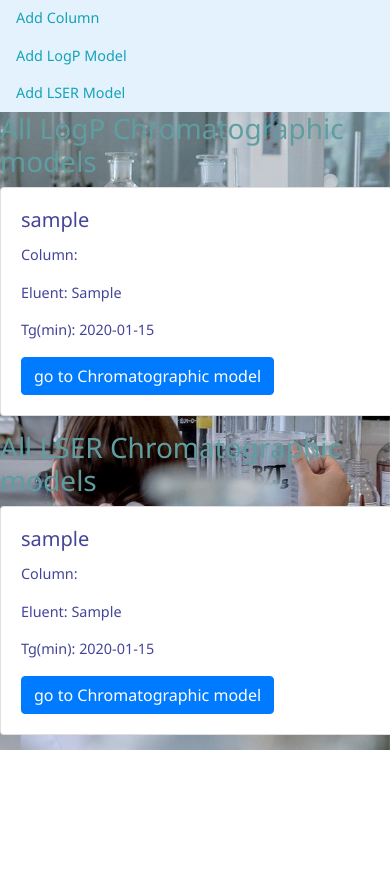
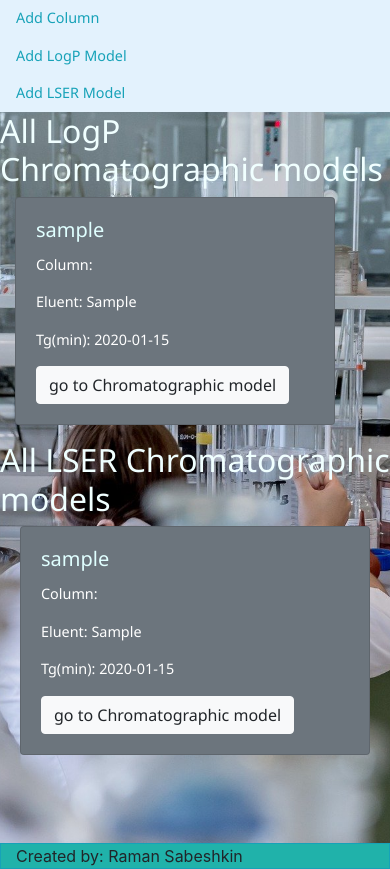
Before and after one commit to RamanSabeshkin/Chromatography_project, a Django app: page / in a window 390 px wide. Shown: the part 17-886 px from the top of the page. Before the commit the page ends 767 px from the top, so only its background shows below. Run offline with Django 3.2, Linux system fonts and the light colour scheme; tables that the repository leaves empty hold one stand-in row (values such as "Sample post"); some libraries are stand-ins or nearby versions.

Commit message:
10 commit: 1. Add aditional beauty

```diff
--- a/Chromatography/static/style.css
+++ b/Chromatography/static/style.css
@@ -7,9 +7,14 @@
     background-size: cover;
     background-repeat: no-repeat;
     background-position: center top;
+    min-height: 100vh;
 }
 
 
 h3 {
     color: cadetblue;
 }
+
+h2 {
+    color: azure;
+}
--- a/Chromatography/templates/base.html
+++ b/Chromatography/templates/base.html
@@ -82,9 +82,13 @@
     </div>
     </div>
 
-
-
-
+{% block footer %}
+<div class="row border border-info" style="margin: auto; background-color: lightseagreen ">
+        <div class="col-sm-10">
+            Created by: Raman Sabeshkin
+        </div>
+    </div>
+{% endblock %}
 
 
 </html>
--- a/Chromatography/templates/chromobjects/all_logpmodels.html
+++ b/Chromatography/templates/chromobjects/all_logpmodels.html
@@ -11,7 +11,7 @@
       <div class="col-sm">
         <div class="card text-white bg-secondary mb-3" style="width: 20rem ; background-color: #e3f2fd;">
            <div class="card-body">
-                <h5 class="card-title" style="color: lightcyan">{{ lsermodel.slug }}</h5>
+                <h5 class="card-title" style="color: lightcyan">{{ logpmodel.slug }}</h5>
                 <p class="card-text"> Column: {{ logpmodel.column}}</p>
                 <p class="card-text"> Eluent: {{ logpmodel.eluent}}</p>
                 <p class="card-text"> Tg(min): {{ logpmodel.gradient_time}}</p>
--- a/Chromatography/templates/chromobjects/all_models.html
+++ b/Chromatography/templates/chromobjects/all_models.html
@@ -7,37 +7,39 @@
 
 {% block body %}
 
-    <h3>All LogP Chromatographic models</h3>
+    <h2>All LogP Chromatographic models</h2>
 
     {% for logpmodel in logpmodels %}
-      <div class="card-deck">
-        <div class="card" style="width: 25rem;">
+      <div class="col-sm">
+        <div class="card text-white bg-secondary mb-3" style="width: 20rem ; background-color: #e3f2fd;">
            <div class="card-body">
-                <h5 class="card-title">{{ logpmodel.slug }}</h5>
+                <h5 class="card-title" style="color: lightcyan">{{ logpmodel.slug }}</h5>
                 <p class="card-text"> Column: {{ logpmodel.column}}</p>
                 <p class="card-text"> Eluent: {{ logpmodel.eluent}}</p>
                 <p class="card-text"> Tg(min): {{ logpmodel.gradient_time}}</p>
-                <a href="{{ logpmodel.get_absolute_url }}" class="btn btn-primary">go to Chromatographic model</a>
+                <a href="{{ logpmodel.get_absolute_url }}" class="btn btn-light">go to Chromatographic model</a>
            </div>
          </div>
       </div>
     {% endfor %}
 
-    <h3>All LSER Chromatographic models</h3>
+    <h2>All LSER Chromatographic models</h2>
 
+    <div class="row" style="margin: 5px">
     {% for lsermodel in lsermodels %}
 
-        <div class="card-deck">
-            <div class="card" style="width: 25rem;">
+       <div class="col-sm">
+        <div class="card text-white bg-secondary mb-3" style="min-width: 18rem; background-color: #e3f2fd;">
            <div class="card-body">
-                <h5 class="card-title">{{ lsermodel.slug }}</h5>
-                <p class="card-text">Column: {{ lsermodel.column}}</p>
-                <p class="card-text">Eluent: {{ lsermodel.eluent}}</p>
-                <p class="card-text">Tg(min): {{ lsermodel.gradient_time}}</p>
-                <a href="{{ lsermodel.get_absolute_url }}" class="btn btn-primary">go to Chromatographic model</a>
+                <h5 class="card-title" style="color: lightcyan">{{ lsermodel.slug }}</h5>
+                <p class="card-text"> Column: {{ lsermodel.column}}</p>
+                <p class="card-text"> Eluent: {{ lsermodel.eluent}}</p>
+                <p class="card-text"> Tg(min): {{ lsermodel.gradient_time}}</p>
+                <a href="{{ lsermodel.get_absolute_url }}" class="btn btn-light">go to Chromatographic model</a>
            </div>
          </div>
       </div>
 
     {% endfor %}
+    </div>
 {% endblock %}
--- a/Chromatography/templates/chromobjects/detailed_logpmodel.html
+++ b/Chromatography/templates/chromobjects/detailed_logpmodel.html
@@ -5,6 +5,7 @@
 {% endblock %}
 
 {% block body %}
+    <div style="background-color: rgba(255, 255, 255, 0.8); padding-left: 10px">
     <h3>LogP model</h3>
     <p>Chromatographic column: {{ logpmodel.column}}</p>
     <p>Eluent: {{ logpmodel.eluent}}</p>
@@ -26,4 +27,5 @@
 
     <a href="/delete_logp_model/{{logpmodel.id}}"> Delete LogP model </a><br>
     <a href="{% url "chromatography:all_models" %}"> Back to all Chromatographic models </a>
+</div>
 {% endblock %}
--- a/Chromatography/templates/chromobjects/detailed_lsermodel.html
+++ b/Chromatography/templates/chromobjects/detailed_lsermodel.html
@@ -5,6 +5,7 @@
 {% endblock %}
 
 {% block body %}
+    <div style="background-color: rgba(255, 255, 255, 0.8); padding-left: 10px">
     <h3>LSER Model</h3>
     <p>Chromatographic column: {{ lsermodel.column}}</p>
     <p>Eluent: {{ lsermodel.eluent}}</p>
@@ -28,4 +29,5 @@
 
      <a href="/delete_lser_model/{{lsermodel.id}}"> Delete LSER model </a><br>
     <a href="{% url "chromatography:all_models" %}"> Back to all Chromatographic models </a>
+    <div>
 {% endblock %}
--- a/Chromatography/templates/chromobjects/retention_time2.html
+++ b/Chromatography/templates/chromobjects/retention_time2.html
@@ -4,13 +4,12 @@
 """y += Math.round(1/(0.5*Math.sqrt(2*Math.PI)*Math.exp(-1/8 * (x-12.38)^2)))""";
 
    {% block title %}
-   {{logpmodel.slug}}
     {% endblock %}
 
 
 {% block body %}
-
+<div style="background-color: rgba(255, 255, 255, 0.8); padding-left: 10px">
     <p>Calculated retention time for your substance: {{retention_time}}</p><br>
      <a href={{lsermodel.get_absolute_url}}> Back to model></a>
-
+</div>
 {% endblock %}
--- a/Chromatography/templates/chromobjects/test.html
+++ b/Chromatography/templates/chromobjects/test.html
@@ -1,3 +1,6 @@
+{% Это нерабочий код для последующий реализации в рамках развития проекта%}
+
+
 <!DOCTYPE html>
 <html>
 <head>
--- a/Chromatography/templates/columns_and_models/all_columns.html
+++ b/Chromatography/templates/columns_and_models/all_columns.html
@@ -10,9 +10,9 @@
    <div class="row" style="margin: 5px">
         {% for column in columns %}
           <div class="col-sm">
-            <div class="card border-info mb-3 text-primary" style="min-width: 20rem">
+            <div class="card border-info mb-3 text-info" style="min-width: 20rem">
                <div class="card-body">
-                    <p class="card-text"> Name: {{ column.name}}</p>
+                    <h5 class="card-title ">Name: {{ column.name}}</h5>
                     <p class="card-text"> Type: {{ column.type}}</p>
                     <p class="card-text"> Manufacturer: {{ column.manufacturer}}</p>
                     <a href="{{ column.get_absolute_url }}" class="btn btn-light">go to Chromatographic Column</a>
--- a/Chromatography/templates/columns_and_models/create_column.html
+++ b/Chromatography/templates/columns_and_models/create_column.html
@@ -5,10 +5,12 @@
 {% endblock %}
 
 {% block body %}
+    <div style="background-color: rgba(255, 255, 255, 0.8); padding-left: 10px">
         <h1>Add new chromatographic column</h1>
         <form action="." method="post">
             {{ form.as_p }}
             {% csrf_token %}
             <input type="submit" value="Add column!">
         </form>
+    </div>
 {% endblock %}
--- a/Chromatography/templates/columns_and_models/create_logpmodel.html
+++ b/Chromatography/templates/columns_and_models/create_logpmodel.html
@@ -5,10 +5,12 @@
 {% endblock %}
 
 {% block body %}
+    <div style="background-color: rgba(255, 255, 255, 0.8); padding-left: 10px">
         <h1> Create new LogP Model</h1>
         <form action="." method="post">
             {{ form.as_p }}
             {% csrf_token %}
             <input type="submit" value="Add logP Model">
         </form>
+    </div>
 {% endblock %}
--- a/Chromatography/templates/columns_and_models/create_lsermodel.html
+++ b/Chromatography/templates/columns_and_models/create_lsermodel.html
@@ -5,10 +5,12 @@
 {% endblock %}
 
 {% block body %}
+    <div style="background-color: rgba(255, 255, 255, 0.8); padding-left: 10px">
         <h1> Create new LSER Model</h1>
         <form action="." method="post">
             {{ form.as_p }}
             {% csrf_token %}
             <input type="submit" value="Add LSER Model">
         </form>
+    </div>
 {% endblock %}
--- a/Chromatography/templates/columns_and_models/delete_column.html
+++ b/Chromatography/templates/columns_and_models/delete_column.html
@@ -5,6 +5,7 @@
 {% endblock %}
 
 {% block body %}
+    <div style="background-color: rgba(255, 255, 255, 0.8); padding-left: 10px">
         <h1> Delete Column</h1>
         <form action="." method="post">
         Are you sure that you want to delete {{column.name}}?
@@ -12,4 +13,5 @@
             <input type="submit" value="Yes, delete!">
             <a href="{% url "chromatography:all_columns" %}"> Back to all Columns </a>
         </form>
+    </div>
 {% endblock %}
--- a/Chromatography/templates/columns_and_models/delete_logpmodel.html
+++ b/Chromatography/templates/columns_and_models/delete_logpmodel.html
@@ -5,6 +5,7 @@
 {% endblock %}
 
 {% block body %}
+    <div style="background-color: rgba(255, 255, 255, 0.8); padding-left: 10px">
         <h1> Delete LogP Model</h1>
         <form action="." method="post">
         Are you sure that you want to delete {{logp_model.slug}}?
@@ -12,4 +13,5 @@
             <input type="submit" value="Yes, delete!">
             <a href="{% url "chromatography:all_logpmodels" %}"> Back to all LogP models </a>
         </form>
+    </div>
 {% endblock %}
--- a/Chromatography/templates/columns_and_models/delete_lsermodel.html
+++ b/Chromatography/templates/columns_and_models/delete_lsermodel.html
@@ -5,6 +5,7 @@
 {% endblock %}
 
 {% block body %}
+    <div style="background-color: rgba(255, 255, 255, 0.8); padding-left: 10px">
         <h1> Delete LSER Model</h1>
         <form action="." method="post">
         Are you sure that you want to delete {{logp_model.slug}}?
@@ -12,4 +13,5 @@
             <input type="submit" value="Yes, delete!">
             <a href="{% url "chromatography:all_lsermodels" %}"> Back to all LSER models </a>
         </form>
+    </div>
 {% endblock %}
--- a/Chromatography/templates/columns_and_models/detailed_column.html
+++ b/Chromatography/templates/columns_and_models/detailed_column.html
@@ -7,7 +7,7 @@
 
 {% block body %}
 
-        <div>
+        <div style="background-color: rgba(255, 255, 255, 0.8); padding-left: 10px">
             <h3>{{ column.name }}</h3>
             <p>
                 Type: {{ column.type}}
--- a/Chromatography/templates/registration/edit_profile.html
+++ b/Chromatography/templates/registration/edit_profile.html
@@ -5,6 +5,7 @@
 {% endblock %}
 
 {% block body %}
+    <div style="background-color: rgba(255, 255, 255, 0.8); padding-left: 10px">
         <h1>You can edit your data:</h1>
         <form action="." method="post" enctype="multipart/form-data">
             {{ user_form.as_p }}
@@ -12,4 +13,5 @@
             {% csrf_token %}
             <input type="submit" value="Update">
         </form>
+    <div>
 {% endblock %}
```
Also changed, not shown: Chromatography/templates/chromobjects/retention_time.html (+3 -10 lines). Lines whose indentation alone changed are shown as unchanged.
